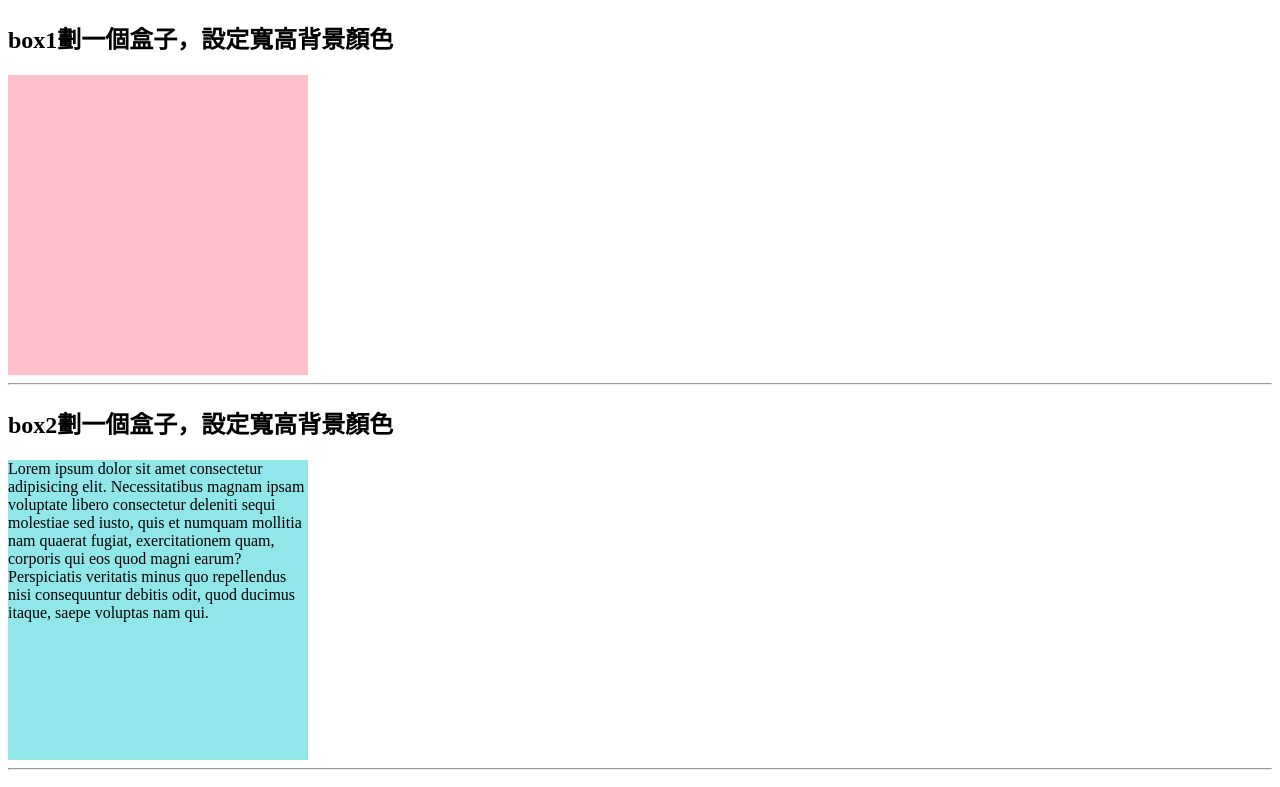
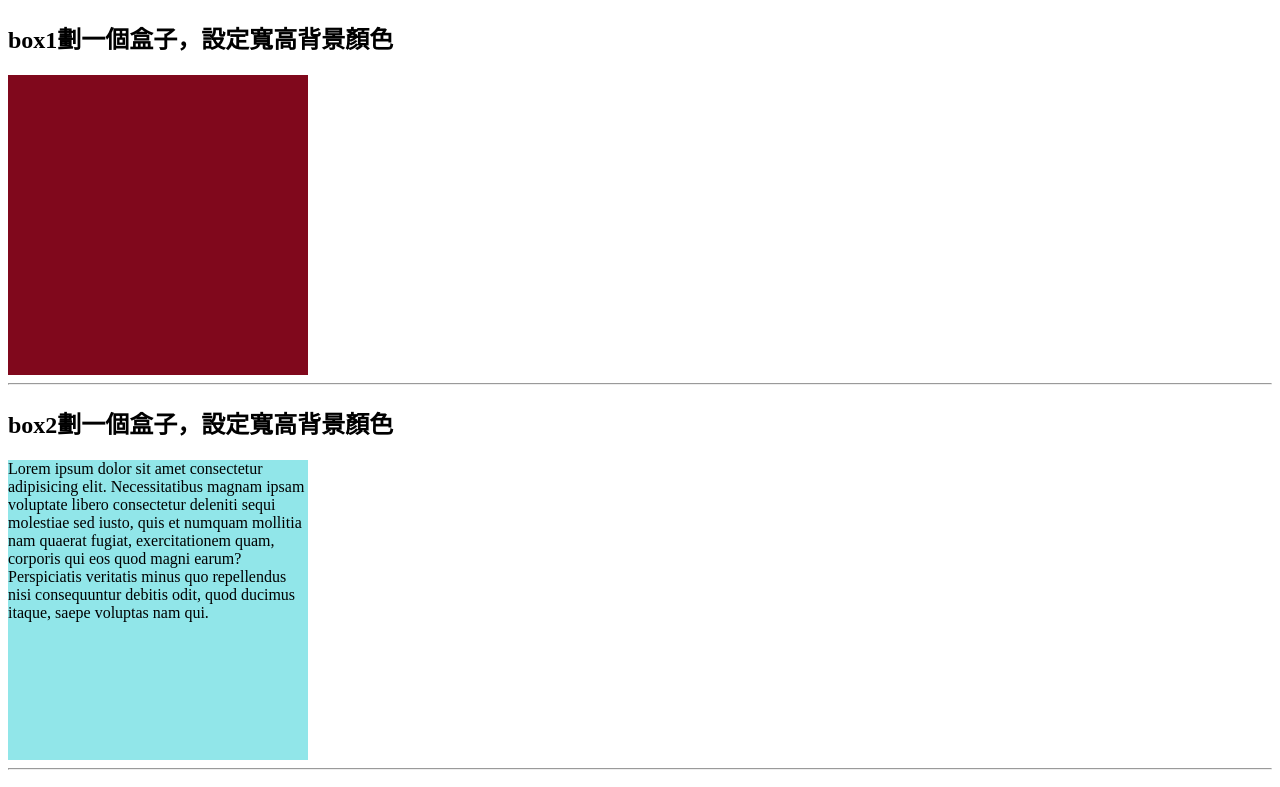
Before and after one commit to wer53077n/113-FE-test, a plain HTML site: page index.html in a window 1280 px wide. Shown: the top 787 px of the page. Drawn offline with Linux system fonts and the light colour scheme.

Commit message:
更改第一個框框的顏色

```diff
--- a/index.html
+++ b/index.html
@@ -9,7 +9,7 @@
         .box {
             width: 300px;
             height: 300px;
-            background: pink;
+            background: rgb(128, 8, 28);
         }
 
         .box2 {
```
